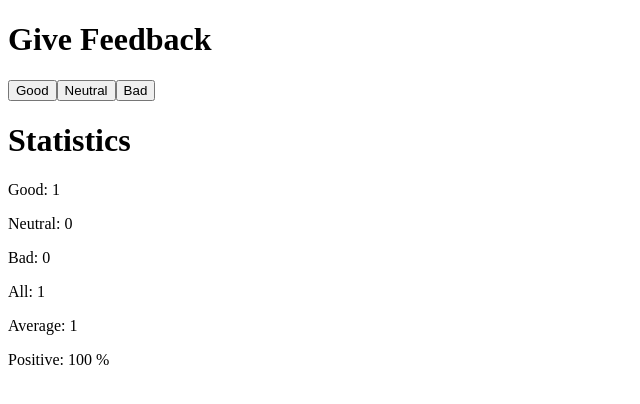
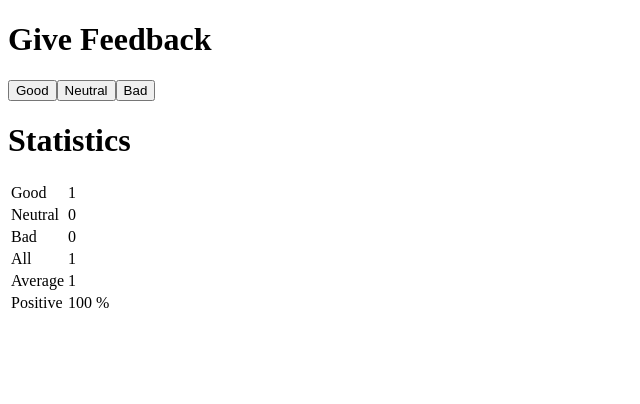
Before and after one commit to veraposeidon/full-stack-open-assignment, a React (Create React App) app in the folder part1/part1/: page / in a window 1280 px wide. Both pictures are taken after a click on the button "Good". Shown: the top 404 px of the page, without its empty margins (0-640 px from the left). Built offline with nearby package versions, Linux system fonts and the light colour scheme.

Commit message:
feat: 1.11*: unicafe step6: show statics in HTML table

```diff
--- a/part1/part1/src/App.js
+++ b/part1/part1/src/App.js
@@ -5,7 +5,12 @@ const Button = (props) => (
 )
 
 const StatisticLine = (props) => (
-  <p>{props.text}: {props.value}</p>
+  <>
+    <tr>
+      <td>{props.text}</td>
+      <td>{props.value}</td>
+    </tr>
+  </>
 )
 
 const Statistics = (props) => {
@@ -21,12 +26,16 @@ const Statistics = (props) => {
   }
   return (
     <div>
+      <table>
+        <tbody>
           <StatisticLine text="Good" value={good} />
           <StatisticLine text="Neutral" value={neutral} />
           <StatisticLine text="Bad" value={bad} />
           <StatisticLine text="All" value={good + neutral + bad} />
           <StatisticLine text="Average" value={(good - bad) / (good + neutral + bad)} />
           <StatisticLine text="Positive" value={good / (good + neutral + bad) * 100 + " %"} />
+        </tbody>
+      </table>
     </div>
   )
 }
```
Lines whose indentation alone changed are shown as unchanged.
